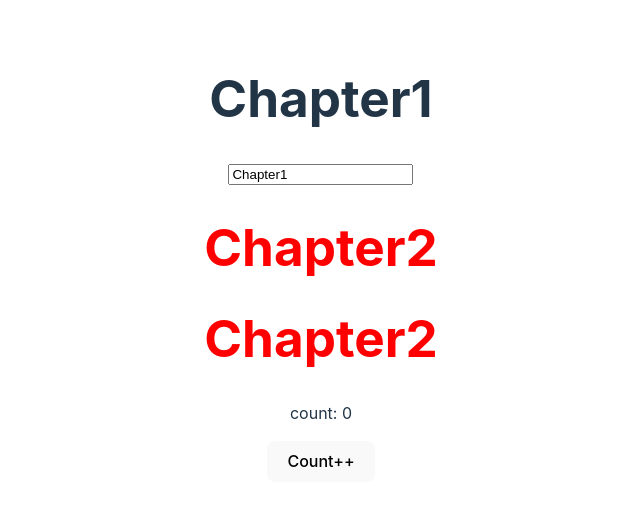
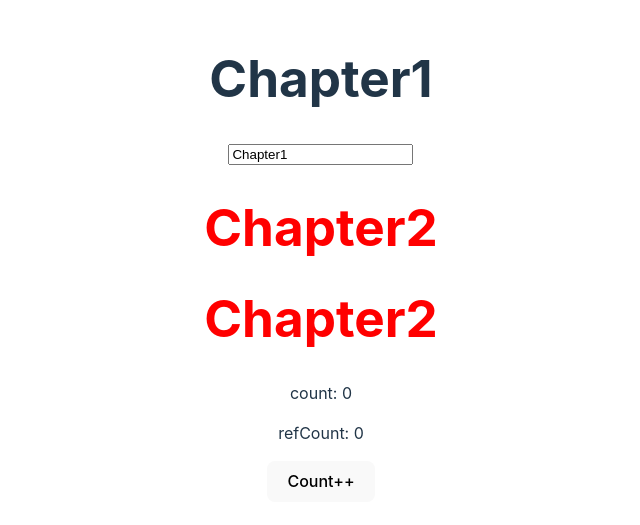
Before and after one commit to YooHyeok/vue3-vite-csslick-basic, a Vue app: page / in a window 1280 px wide. Shown: the part 141-666 px from the top of the page, without its empty margins (319-959 px from the left). Built offline with nearby package versions, Linux system fonts and the light colour scheme.

Commit message:
feat: `Chapter03` - 상태 변수 데이터 바인딩 ref 변수 추가 및 템플릿 적용

```diff
--- a/src/components/Chapter04.vue
+++ b/src/components/Chapter04.vue
@@ -1,11 +1,15 @@
 <script setup>
+  import { ref } from 'vue';
   let count = 0;
+  const refCount = ref(0);
   const increment = () => {
     count++;
+    refCount.value++;
     alert(count)
   }
 </script>
 <template>
   <p>count: {{ count }}</p>
+  <p>refCount: {{ refCount }}</p> <!-- 주석시 cnt 반응하지 않음 주석해제시 cnt 함께 반응 -->
   <button @click="increment">Count++</button>
 </template>
```
